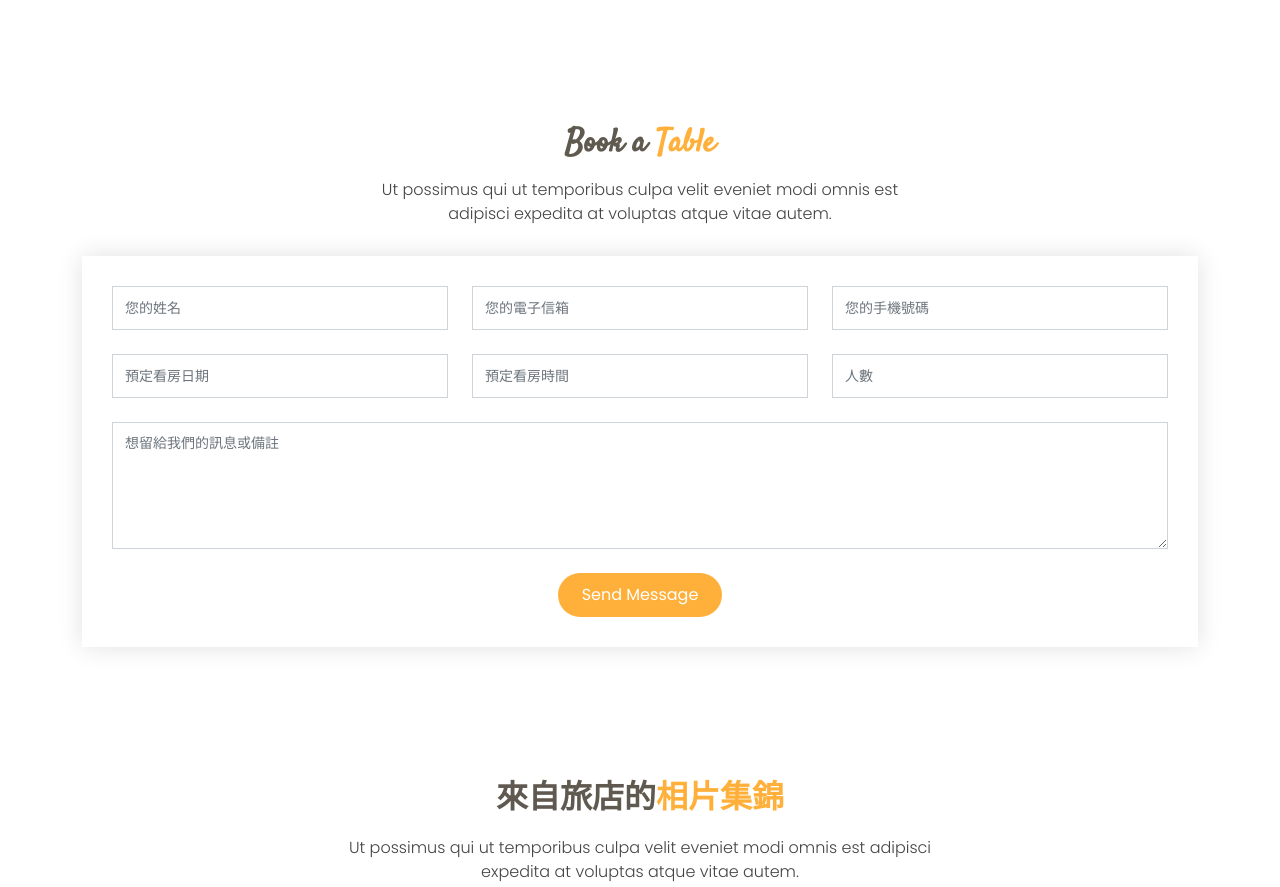
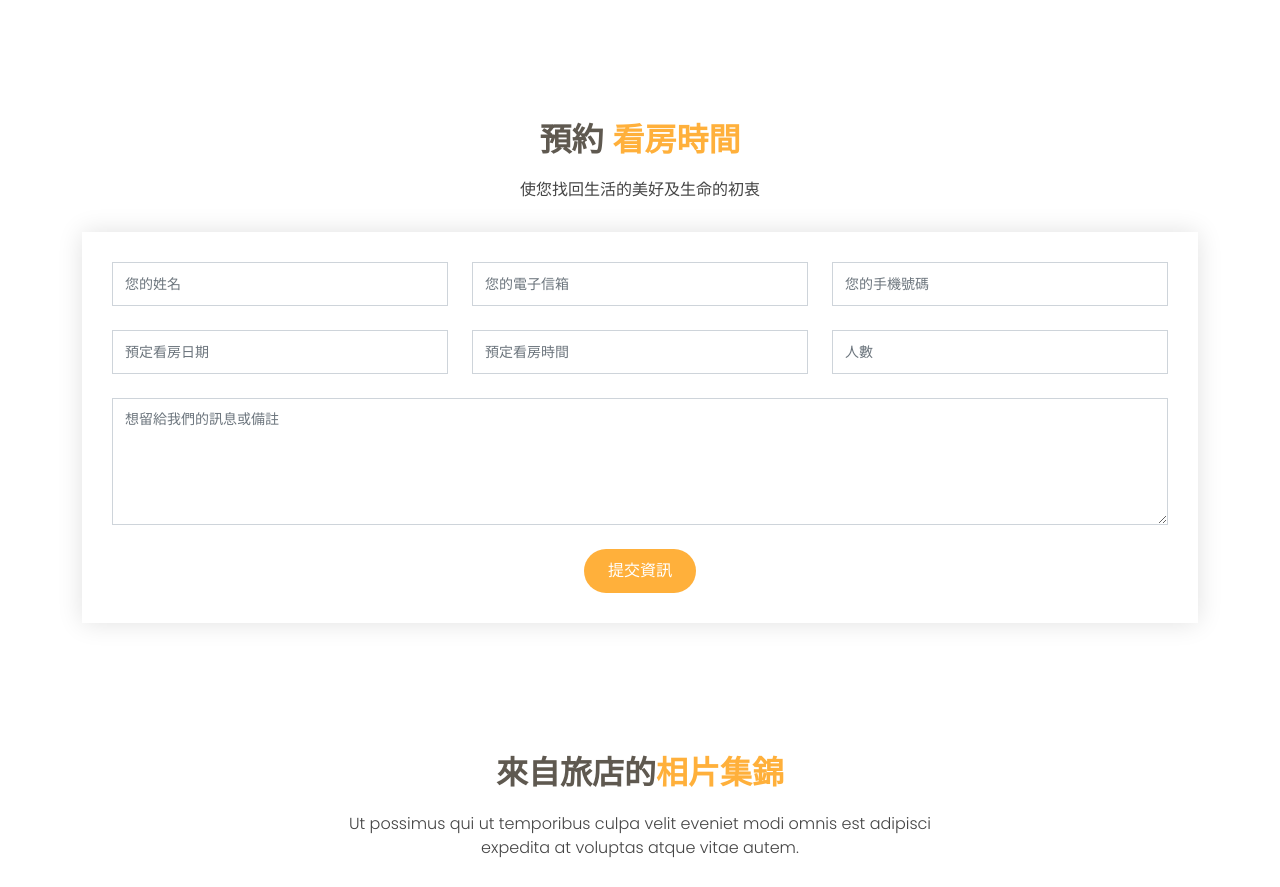
Before and after one commit to shioubi/web-design-project, a plain HTML site: page Delicious/index.html in a window 1280 px wide. Shown: the part 2780-3667 px from the top of the page. Drawn offline with Linux system fonts and the light colour scheme.

Commit message:
Update index.html

```diff
--- a/Delicious/index.html
+++ b/Delicious/index.html
@@ -435,8 +435,8 @@
       <div class="container">
 
         <div class="section-title">
-          <h2>Book a <span>Table</span></h2>
-          <p>Ut possimus qui ut temporibus culpa velit eveniet modi omnis est adipisci expedita at voluptas atque vitae autem.</p>
+          <h2>預約 <span>看房時間</span></h2>
+          <p>使您找回生活的美好及生命的初衷</p>
         </div>
 
         <form action="forms/book-a-table.php" method="post" role="form" class="php-email-form">
@@ -475,9 +475,8 @@
             <div class="error-message"></div>
             <div class="sent-message">Your booking request was sent. We will call back or send an Email to confirm your reservation. Thank you!</div>
           </div>
-          <div class="text-center"><button type="submit">Send Message</button></div>
+          <div class="text-center"><button type="submit">提交資訊</button></div>
         </form>
-
       </div>
     </section><!-- End Book A Table Section -->
 
```
